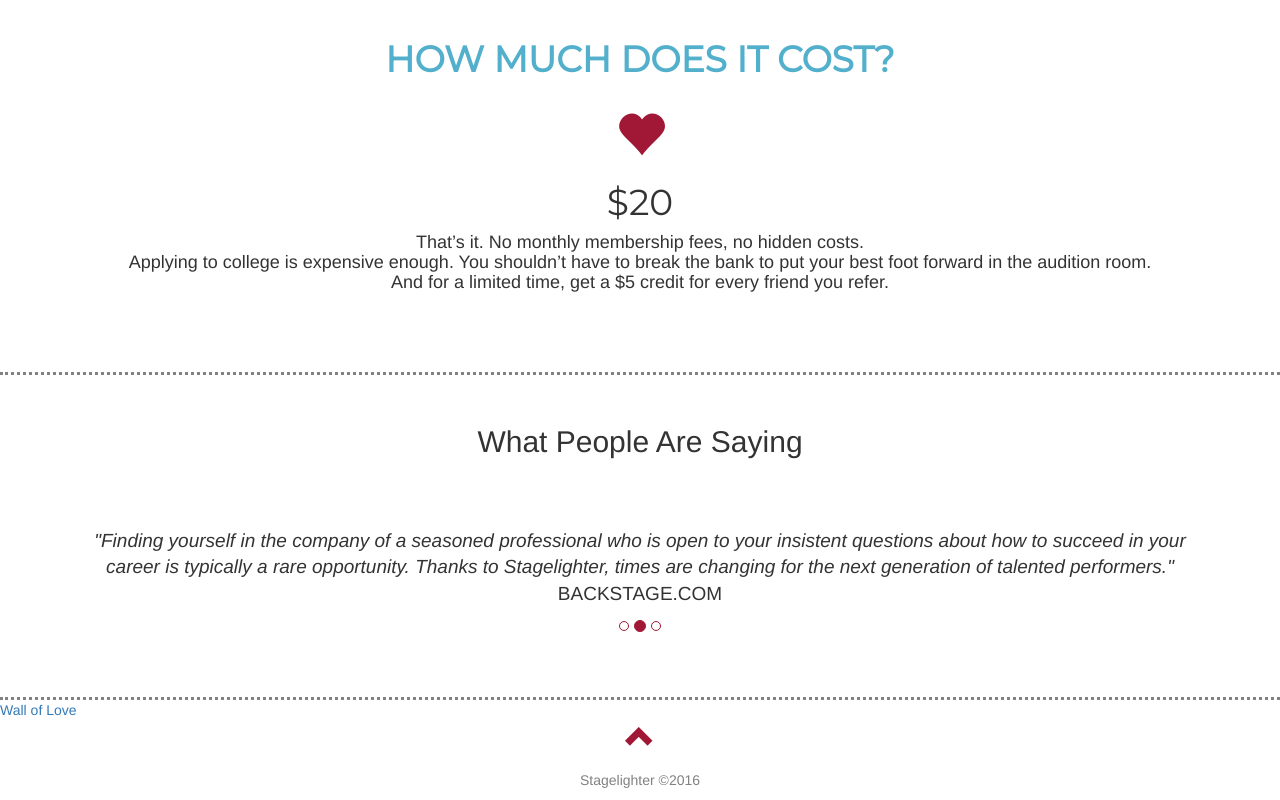
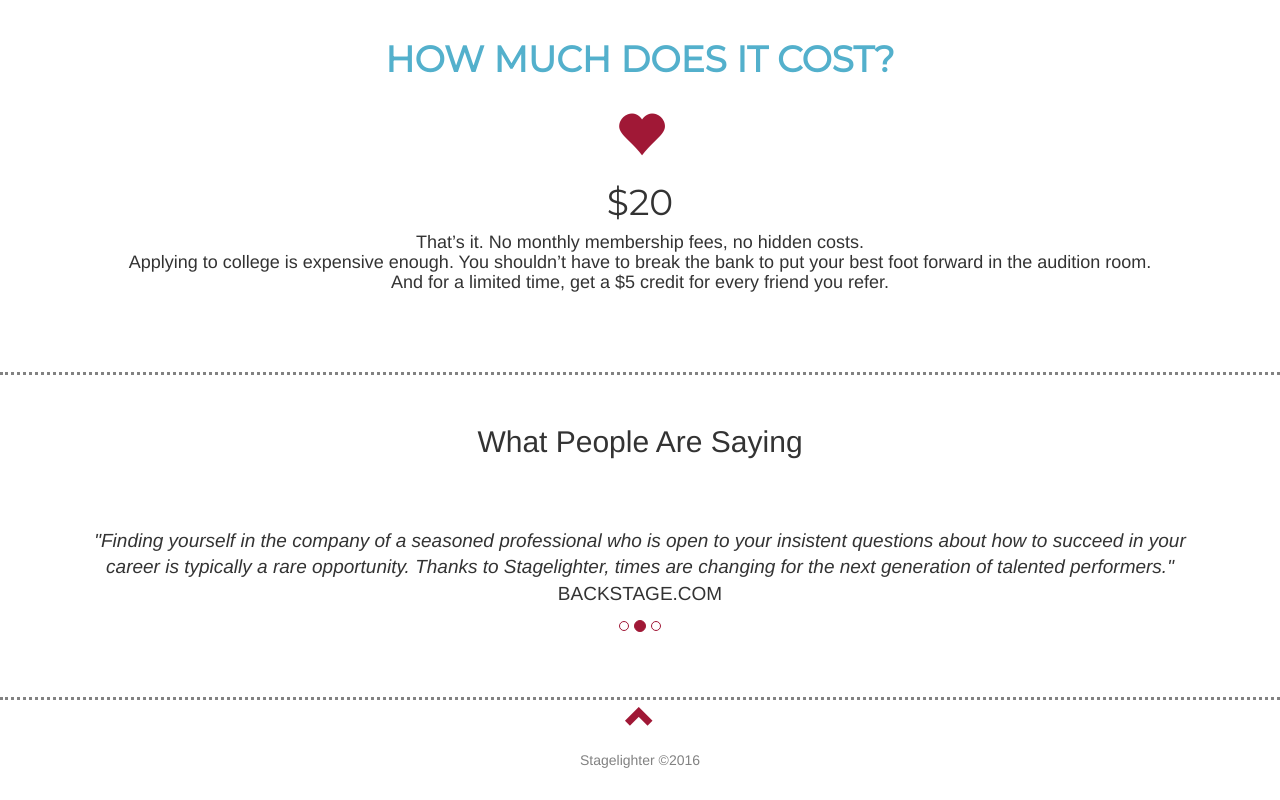
Before and after one commit to pdub23/stagelighter-public-index, a plain HTML site: page index.html in a window 1280 px wide. Shown: the part 2973-3773 px from the top of the page. Drawn offline with Linux system fonts and the light colour scheme.

Commit message:
refactored twitter script

```diff
--- a/index.html
+++ b/index.html
@@ -206,8 +206,7 @@
 
 <!-- TWITTER TIMELINE EMBED -->
 
-  <a class="twitter-grid" href="https://twitter.com/stagelighter/timelines/632959891510947841">Wall of Love</a> <script async src="//platform.twitter.com/widgets.js" charset="utf-8"></script>
-
+  <a class="twitter-grid" href="https://twitter.com/stagelighter/timelines/632959891510947841"></a>
   <script>!function(d,s,id){var js,fjs=d.getElementsByTagName(s)[0],p=/^http:/.test(d.location)?'http':'https';if(!d.getElementById(id)){js=d.createElement(s);js.id=id;js.src=p+"://platform.twitter.com/widgets.js";fjs.parentNode.insertBefore(js,fjs);}}(document,"script","twitter-wjs");</script>
 
 
```
